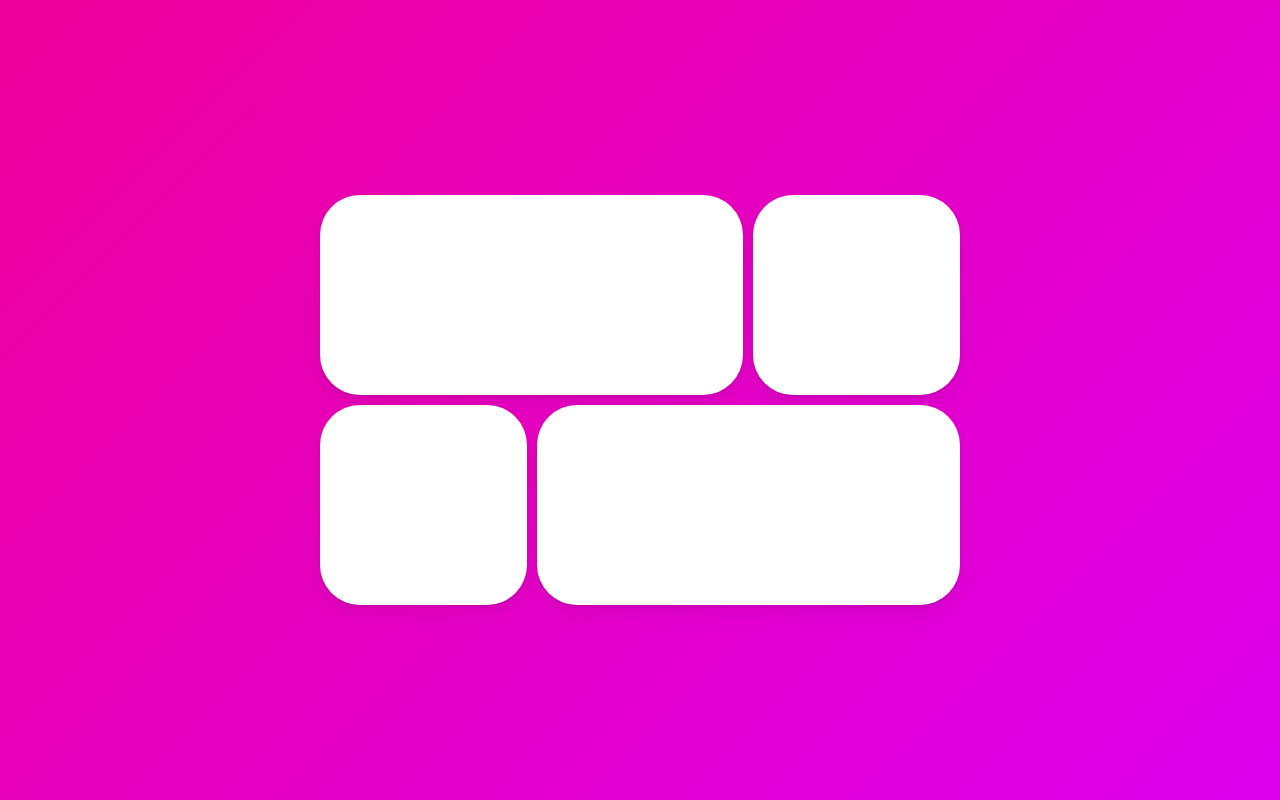
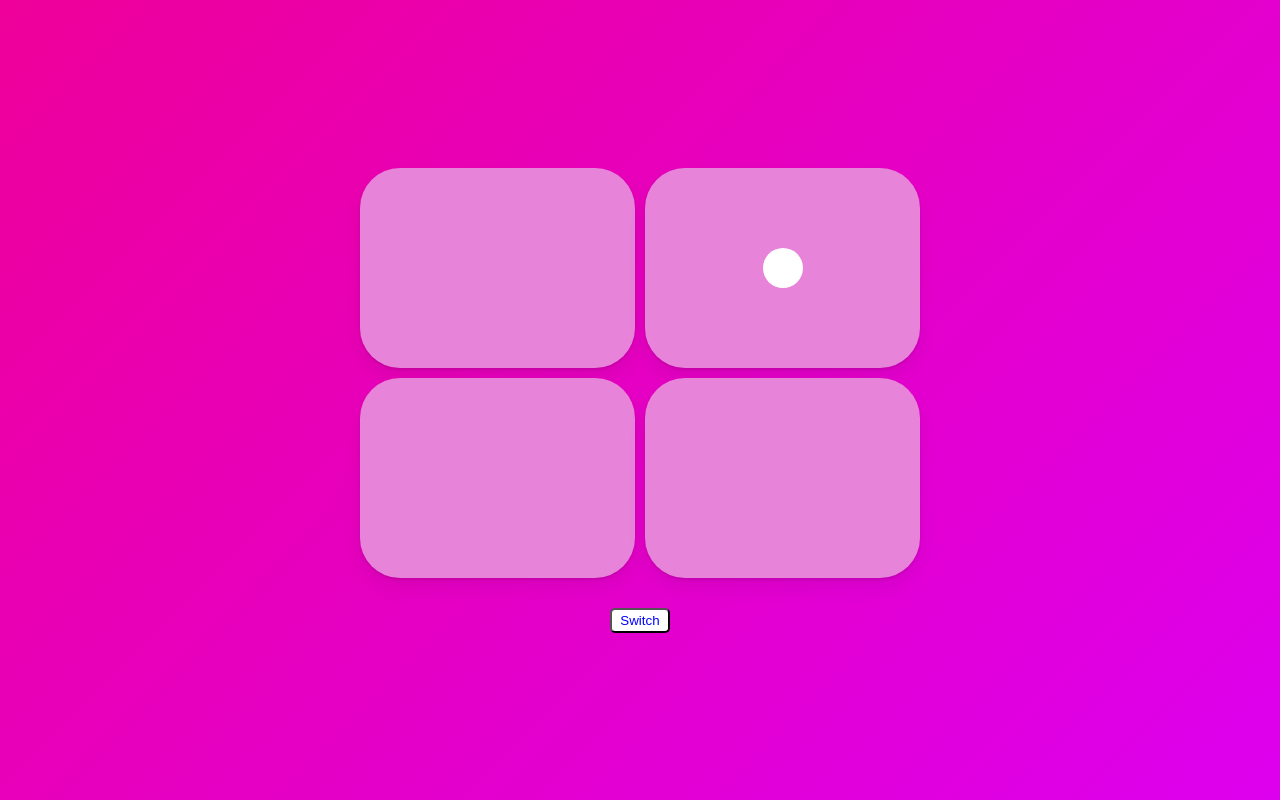
Before and after one commit to tkdgh7063/framer-motion, a React (Create React App) app: page / in a window 1280 px wide. Built offline with nearby package versions, Linux system fonts and the light colour scheme.

Commit message:
Animation Challenge

```diff
--- a/src/App.tsx
+++ b/src/App.tsx
@@ -6,24 +6,22 @@ const Wrapper = styled(motion.div)`
   height: 100vh;
   width: 100vw;
   display: flex;
-  justify-content: space-around;
+  flex-direction: column;
+  justify-content: center;
   align-items: center;
 `;
 
 const Grid = styled.div`
   display: grid;
-  grid-template-columns: repeat(3, 1fr);
-  width: 50vw;
+  grid-template-columns: repeat(2, 1fr);
+  width: 560px;
   gap: 10px;
-  div:first-child,
-  div:last-child {
-    grid-column: span 2;
-  }
+  margin-bottom: 30px;
 `;
 
 const Box = styled(motion.div)`
   height: 200px;
-  background-color: rgba(255, 255, 255, 1);
+  background-color: #e783d9;
   border-radius: 40px;
   display: flex;
   justify-content: center;
@@ -51,28 +49,106 @@ const Background = styled(motion.div)`
 `;
 
 const OverlayBox = styled(motion.div)`
-  width: 500px;
-  height: 200px;
+  width: 250px;
+  height: 250px;
   display: flex;
   justify-content: center;
   align-items: center;
   z-index: 10;
 `;
 
+const Button = styled(motion.button)`
+  height: 25px;
+  width: 60px;
+  border-radius: 5px;
+  background-color: white;
+`;
+
+const Circle = styled(motion.div)`
+  width: 40px;
+  height: 40px;
+  border-radius: 50%;
+  background-color: white;
+`;
+
+const boxVariants = {
+  start: ({
+    hovered,
+    direction,
+  }: {
+    hovered: boolean;
+    direction: "topLeft" | "bottomRight";
+  }) => {
+    if (!hovered) {
+      return {
+        scale: 1,
+        x: 0,
+        y: 0,
+      };
+    }
+
+    const shift = 30;
+    return {
+      scale: 1.2,
+      x: direction === "topLeft" ? -shift : shift,
+      y: direction === "topLeft" ? -shift : shift,
+    };
+  },
+};
+
 function App() {
   const [selectedId, setSelectedId] = useState<null | string>(null);
+  const [circleId, setCircleId] = useState(2);
+
+  const [hovered1, setHovered1] = useState(false);
+  const [hovered2, setHovered2] = useState(false);
 
   const handleBoxClick = (id: string) => setSelectedId(id);
   const closeOverlay = () => setSelectedId(null);
+  const buttonClick = () => setCircleId((prev) => (prev === 2 ? 3 : 2));
 
   return (
     <Wrapper>
       <Grid>
         {Array.from({ length: 4 }).map((_, i) => {
           const id = (i + 1).toString();
-          return (
-            <Box key={id} layoutId={id} onClick={() => handleBoxClick(id)} />
-          );
+          if (id === "1") {
+            return (
+              <Box
+                key={id}
+                layoutId={id}
+                variants={boxVariants}
+                initial="start"
+                animate="start"
+                onClick={() => handleBoxClick(id)}
+                onMouseEnter={() => setHovered1(true)}
+                onMouseLeave={() => setHovered1(false)}
+                custom={{ hovered: hovered1, direction: "topLeft" }}
+              />
+            );
+          } else if (id === "4") {
+            return (
+              <Box
+                key={id}
+                layoutId={id}
+                variants={boxVariants}
+                initial="start"
+                animate="start"
+                onClick={() => handleBoxClick(id)}
+                onMouseEnter={() => setHovered2(true)}
+                onMouseLeave={() => setHovered2(false)}
+                custom={{ hovered: hovered2, direction: "bottomRight" }}
+              />
+            );
+          } else {
+            return (
+              <Box key={id}>
+                {+id === circleId ? (
+                  <Circle layoutId="circle" transition={{ duration: 0.5 }} />
+                ) : null}
+              </Box>
+            );
+          }
         })}
       </Grid>
       <AnimatePresence>
@@ -84,13 +160,27 @@ function App() {
               animate={{ backgroundColor: "rgba(0, 0, 0, 0.5)" }}
               exit={{ backgroundColor: "rgba(0, 0, 0, 0)" }}></Background>
             <OverlayBox layoutId={selectedId}>
-              <Box style={{ width: "100%", height: "100%", fontSize: "28px" }}>
-                {selectedId}
-              </Box>
+              <Box
+                style={{
+                  width: "100%",
+                  height: "100%",
+                  fontSize: "28px",
+                  backgroundColor: "rgba(255, 255, 255, 1)",
+                }}
+              />
             </OverlayBox>
           </Overlay>
         ) : null}
       </AnimatePresence>
+      <Button
+        animate={{
+          scale: circleId === 3 ? 1.4 : 1,
+          color: circleId === 3 ? "rgba(255, 165, 0, 1)" : "rgba(0, 0, 255, 1)",
+        }}
+        transition={{ duration: 0.5 }}
+        onClick={buttonClick}>
+        Switch
+      </Button>
     </Wrapper>
   );
 }
```
